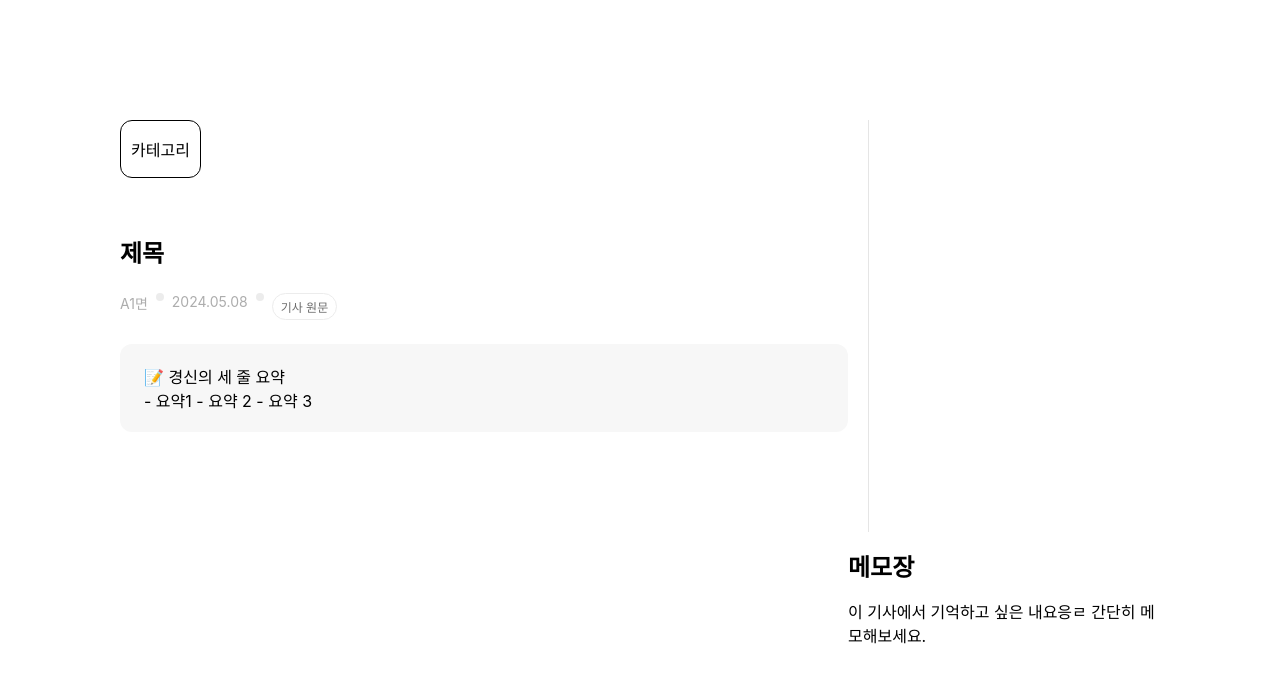
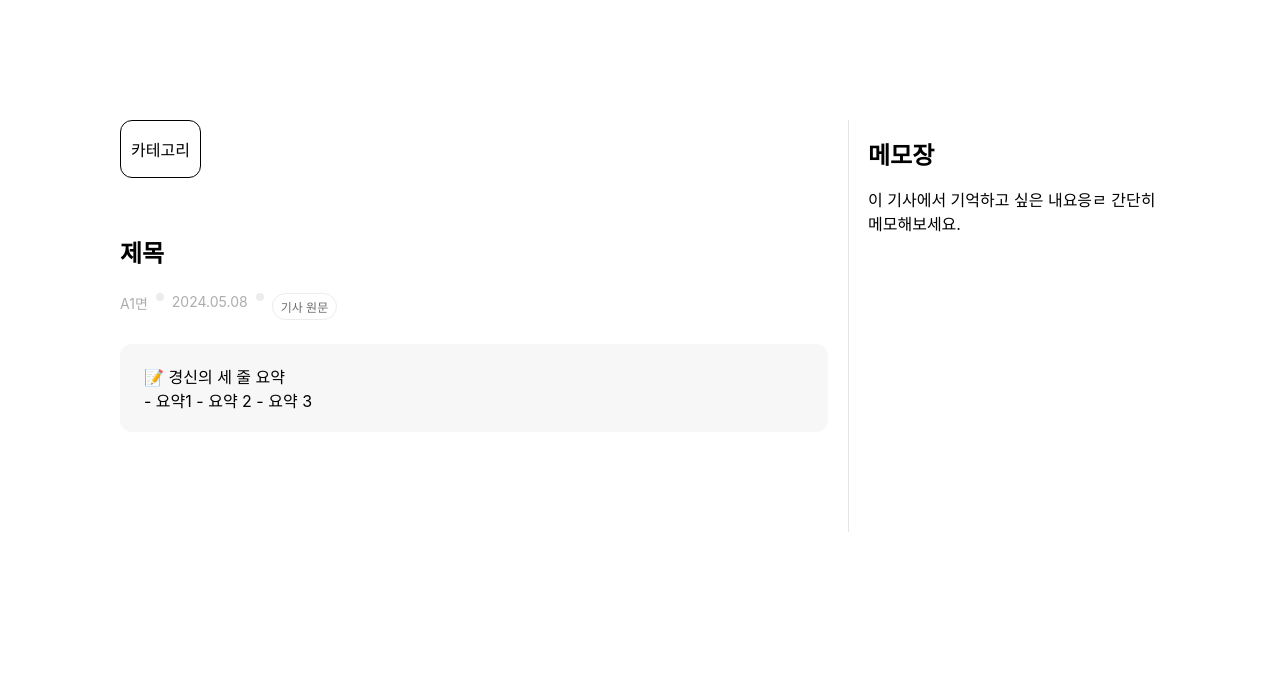
Before and after one commit to ChoiSangwon/gyeongsinsu-client, a React (Create React App) app: page /article/1 in a window 1280 px wide. Shown: the top 680 px of the page. Built offline with nearby package versions, Linux system fonts and the light colour scheme.

Commit message:
fix: set width with calc minus padding

```diff
--- a/src/pages/article/article.js
+++ b/src/pages/article/article.js
@@ -16,7 +16,7 @@ const ArticleDetail = () => {
                 <div style={{ height: 8 }}></div>
                 <SubTitle props location={"A1"} date={"2024.05.08"} link={"https://www.naver.com"} />
                 <div style={{ height: 24 }}></div>
-                <Content>{"- 요약1\n- 요약 2\n- 요약 3"}</Content>
+                <SummaryContent>{"- 요약1\n- 요약 2\n- 요약 3"}</SummaryContent>
                 <div style={{ height: 100 }}></div>
             </MainContent>
             <SubContent>
@@ -75,14 +75,14 @@ const SubTitle = (props) => {
 };
 
 const MainContent = styled.div`
-    width: 70%;
+    width: calc(70% - 20px);
     float: left;
     border-right: 1px solid #e5e5e5;
     padding-right: 20px;
 `;
 
 const SubContent = styled.div`
-    width: 30%;
+    width: calc(30% - 20px);
     float: right;
 `;
 
@@ -124,7 +124,7 @@ const LinkContent = styled.div`
     text-decoration: underline;
 `;
 
-const Content = (props) => {
+const SummaryContent = (props) => {
     return (
         <div style={{ maxWidth: "100%", borderRadius: "12px", background: "#f7f7f7", padding: "20px 24px" }}>
             <div>{"📝 경신의 세 줄 요약"}</div>
```
